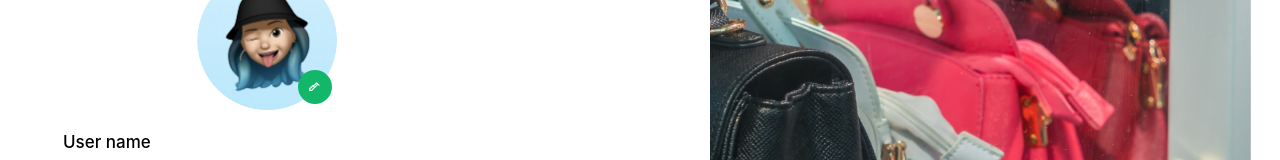
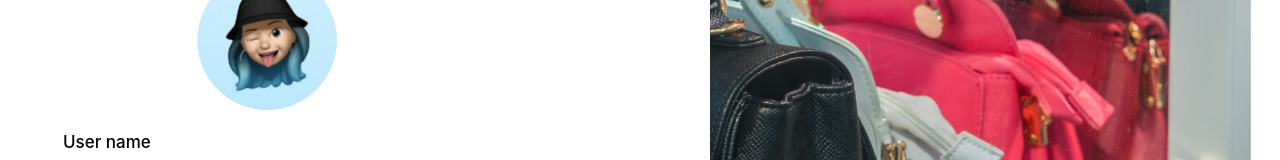
Before and after one commit to umar9991/afriva-frontend, a React (Vite) app: page /setup-avatar in a window 1280 px wide. Shown: the part 312-472 px from the top of the page. Built offline with nearby package versions, Linux system fonts and the light colour scheme.

Commit message:
Fix frontend functionalities

```diff
--- a/src/auth/SetUpProfile/SetUpAvatar.jsx
+++ b/src/auth/SetUpProfile/SetUpAvatar.jsx
@@ -23,37 +23,17 @@ export default function SetUpAvatar() {
               alt="avatar"
               className="w-full h-full rounded-full"
             />
-
-      <button
-        className="w-[34.11px] h-[34.11px] absolute left-[101.54px] top-[99.95px] bg-[#12B76A] rounded-full flex items-center justify-center cursor-pointer"
-      >
-        <svg
-          xmlns="http://www.w3.org/2000/svg"
-          className="w-[14px] h-[14px] text-white"
-          fill="none"
-          viewBox="0 0 24 24"
-          stroke="currentColor"
-          strokeWidth={2}
-        >
-          <path
-            strokeLinecap="round"
-            strokeLinejoin="round"
-            d="M15.232 5.232l3.536 3.536M9 11l6-6m2 2l-6 6m0 0L6 18H3v-3l6-6z"
-          />
-        </svg>
-      </button>
           </div>
         </div>
         <CustomLabel text="User name"/>
         <CustomTextField placeholder="Enter brand name"/>
         <CustomLabel text="Phone number"/>
-   <CustomTextField  placeholder="Enter number"/>
+        <CustomTextField placeholder="Enter number"/>
         <CustomButton label='Complete' to='/main-home'/>
       </div>
       <div>
         <SideImage src={SignUpImg}/>
       </div>
     </section>
-
   )
 }
--- a/src/auth/SignUp/SignUp.jsx
+++ b/src/auth/SignUp/SignUp.jsx
@@ -22,12 +22,10 @@ export default function SignUp() {
 
   const handleSignup = async () => {
     if (password !== confirmPassword) {
-      alert("Passwords do not match!");
       return;
     }
 
     if (!email || !password) {
-      alert("Please fill in all fields!");
       return;
     }
 
@@ -35,18 +33,14 @@ export default function SignUp() {
     try {
       const res = await signup({ email, password });
       console.log("Signup success:", res.data);
-      alert(res.data.message);
 
       const verifyRes = await sendVerificationCode(email);
       console.log("Verification code sent:", verifyRes.data);
-      alert(verifyRes.data.message);
 
       localStorage.setItem('verificationEmail', email);
-
       navigate("/email-verify");
     } catch (error) {
       console.error("Signup/Verification error:", error.response?.data || error.message);
-      alert(error.response?.data?.message || "Signup failed");
     } finally {
       setIsLoading(false);
     }
@@ -97,7 +91,6 @@ export default function SignUp() {
               question="I already have an account!"
               linkText="Log in"
               to='/login'
-              onClick={() => console.log("Navigate to login")}
             />
           </div>
         </div>
@@ -129,7 +122,6 @@ export default function SignUp() {
           onChange={(e) => setConfirmPassword(e.target.value)}
         />
 
-        {/* REMOVED 'to' prop, only using onClick */}
         <CustomButton
           label={isLoading ? 'Creating Account...' : 'Continue'}
           onClick={handleSignup}
@@ -140,7 +132,6 @@ export default function SignUp() {
           question="I already have an account!"
           linkText="Log in"
           to='/login'
-          onClick={() => console.log("Navigate to login")}
         />
       </div>
 
--- a/src/auth/login/LoginScreen.jsx
+++ b/src/auth/login/LoginScreen.jsx
@@ -20,19 +20,15 @@ export default function LoginScreen() {
   const navigate = useNavigate();
 
   const handleLogin = async () => {
-    console.log("Debug=======>")
-    console.log(email,password)
     try {
       const res = await signin({ email, password });
       console.log("Login success:", res.data);
-
-      alert(res.data.message);
       navigate("/main-home");
     } catch (error) {
       console.error("Login error:", error.response?.data || error.message);
-      alert(error.response?.data?.message || "Login failed");
     }
   };
+
   return (
     <section className="h-screen flex items-center justify-center relative md:flex-row md:justify-between md:pl-[63px] lg:pl-[63px]">
 
@@ -69,7 +65,6 @@ export default function LoginScreen() {
 
             <CustomButton
               label='Log In'
-            to="/main-home"
               onClick={handleLogin}
             />
 
@@ -77,7 +72,6 @@ export default function LoginScreen() {
               question="Don't have an account?"
               linkText="Sign up"
               to="/register"
-            onClick={() => console.log("Navigate to signup")}
             />
           </div>
         </div>
@@ -110,7 +104,6 @@ export default function LoginScreen() {
 
         <CustomButton
           label='Log In'
-        to="/main-home"
           onClick={handleLogin}
         />
 
@@ -118,7 +111,6 @@ export default function LoginScreen() {
           question="Don't have an account?"
           linkText="Sign up"
           to="/register"
-        onClick={() => console.log("Navigate to signup")}
         />
       </div>
 
--- a/src/components/CustomButton.jsx
+++ b/src/components/CustomButton.jsx
@@ -1,10 +1,12 @@
 import React from 'react';
 import { useNavigate } from 'react-router-dom';
 
-export default function CustomButton({ label = "Continue", to = "/", onClick }) {
+export default function CustomButton({ label = "Continue", to = null, onClick, disabled = false }) {
   const navigate = useNavigate();
 
   const handleClick = () => {
+    if (disabled) return;
+
     if (onClick) {
       onClick();
     } else if (to) {
@@ -15,7 +17,7 @@ export default function CustomButton({ label = "Continue", to = "/", onClick })
   return (
     <div
       onClick={handleClick}
-      className="cursor-pointer w-full max-w-[514.99px] h-[50px] sm:h-[52px] md:h-[54px] relative rounded-lg mt-4 sm:mt-5 md:mt-6 mx-auto transition-all duration-200 hover:scale-[1.02] active:scale-[0.98]"
+      className={`cursor-pointer w-full max-w-[514.99px] h-[50px] sm:h-[52px] md:h-[54px] relative rounded-lg mt-4 sm:mt-5 md:mt-6 mx-auto transition-all duration-200 hover:scale-[1.02] active:scale-[0.98] ${disabled ? 'opacity-50 cursor-not-allowed' : ''}`}
     >
       <div className="absolute inset-0 bg-[#8BC53F] rounded-lg shadow-[0px_8px_16px_0px_rgba(58,41,106,0.15)] sm:shadow-[0px_10px_20px_0px_rgba(58,41,106,0.20)] hover:shadow-[0px_12px_24px_0px_rgba(58,41,106,0.25)] transition-shadow duration-200" />
 
```
Lines whose indentation alone changed are shown as unchanged.
